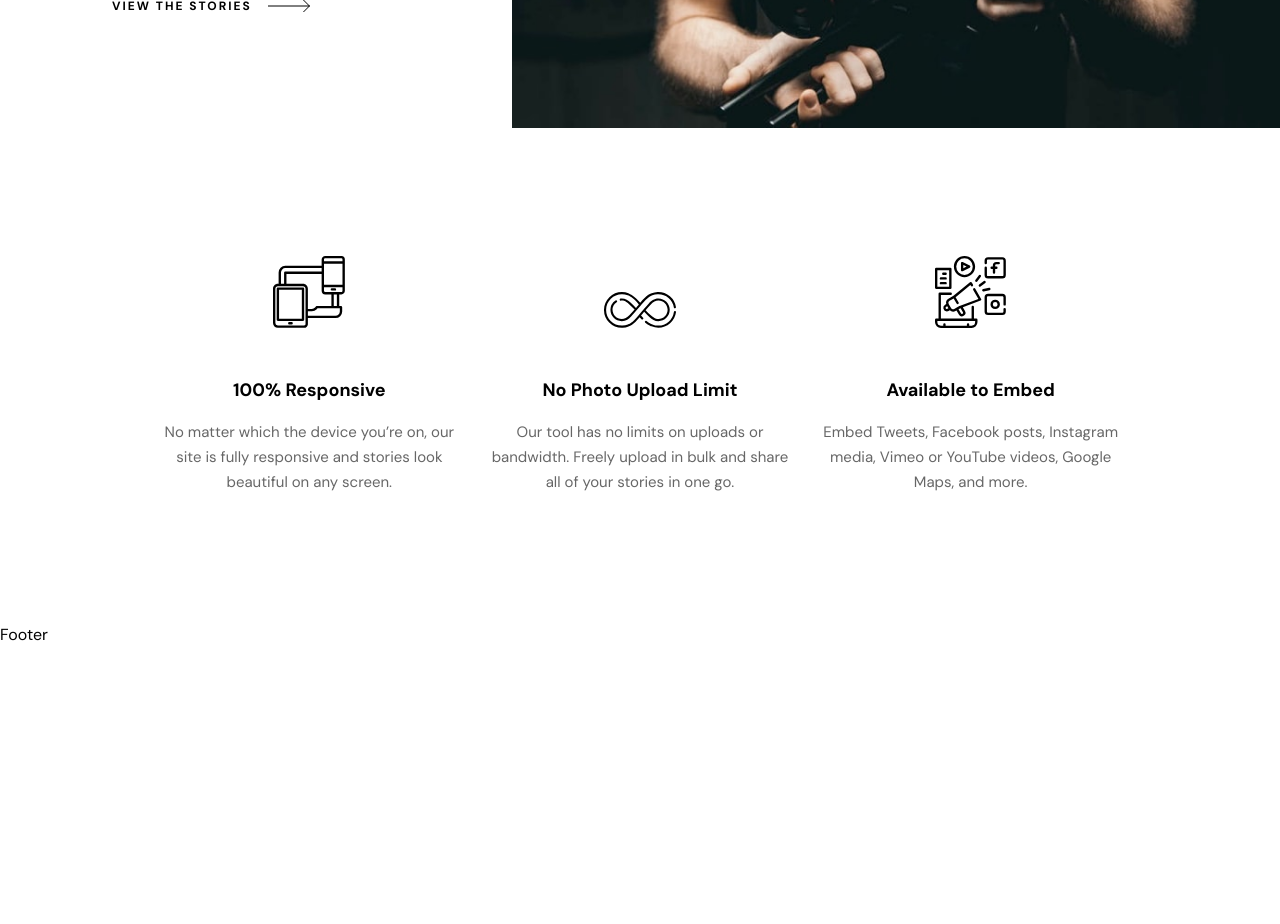
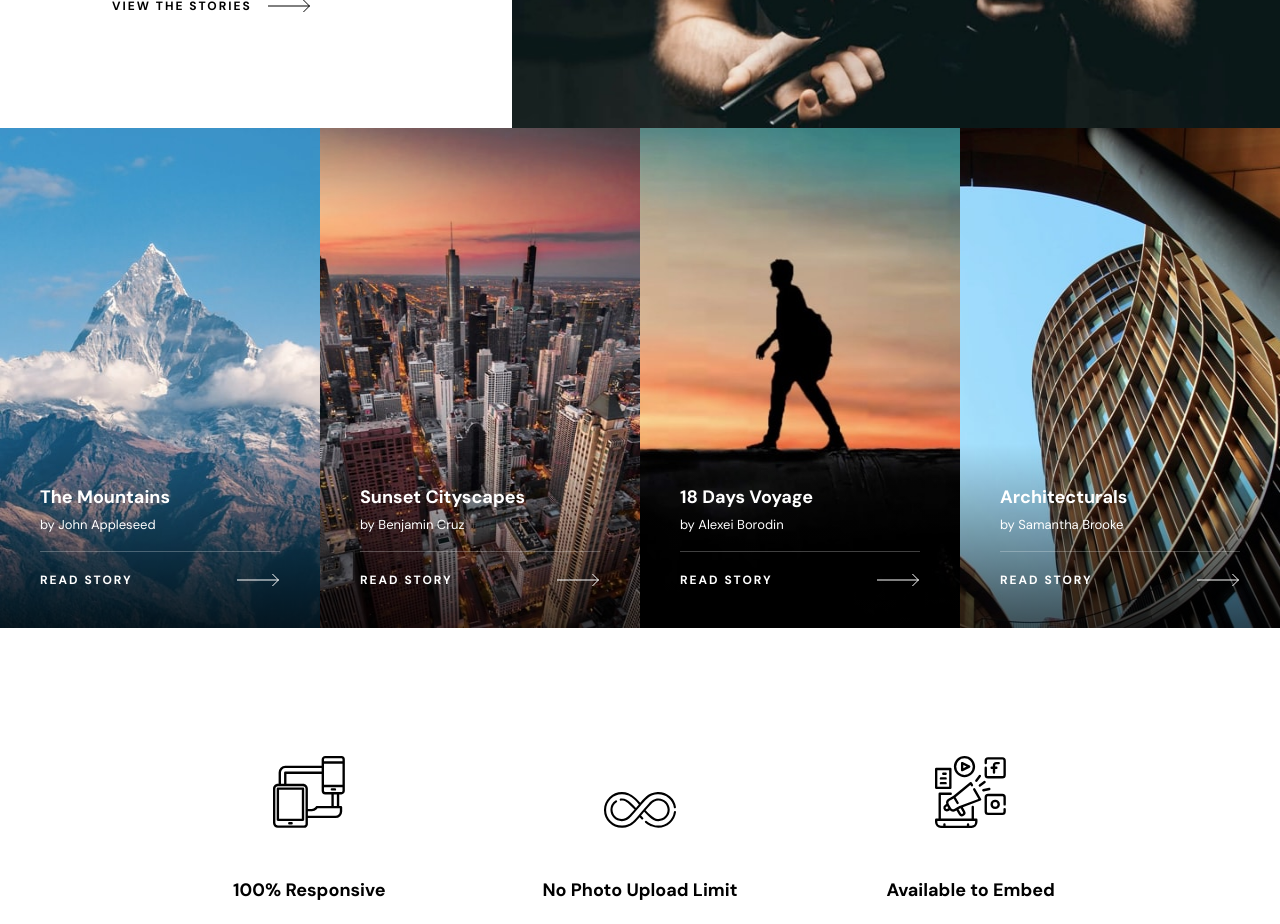
Before and after one commit to arpit8392/fem-challenge-38-photosnap-multi-page-website, a Next.js app: page / in a window 1280 px wide. Shown: the part 1680-2604 px from the top of the page. Before the commit the page ends 2327 px from the top, so only its background shows below. Built offline with nearby package versions, Linux system fonts and the light colour scheme.

Commit message:
Homepage | Stories Gallery

```diff
--- a/app/page.tsx
+++ b/app/page.tsx
@@ -1,14 +1,15 @@
 import Features from '@/components/Features'
+import Gallery from '@/components/Gallery'
 import Hero from '@/components/Hero'
 import Highlights from '@/components/Highlights'
-import { features } from '@/data'
+import { features, stories } from '@/data'
 
 export default function Home() {
 	return (
 		<div className='grid grid-cols-1'>
 			<Hero />
 			<Highlights />
-
+			<Gallery data={stories.slice(0, 4)} />
 			<Features data={features.slice(0, 3)} />
 		</div>
 	)
--- a/components/Gallery.tsx
+++ b/components/Gallery.tsx
@@ -1,4 +1,19 @@
-const Gallery = () => {
-	return <div>Gallery</div>
+import StoryItem from './StoryItem'
+
+type Props = {
+	data: Story[]
+}
+const Gallery = ({ data }: Props) => {
+	return (
+		<section>
+			<ul className='grid grid-cols-1 md:grid-cols-2 lg:grid-cols-4'>
+				{data.map((item) => (
+					<li key={item.id}>
+						<StoryItem {...item} />
+					</li>
+				))}
+			</ul>
+		</section>
+	)
 }
 export default Gallery
--- /dev/null
+++ b/components/StoryItem.tsx
@@ -0,0 +1,48 @@
+import Image from 'next/image'
+import Link from 'next/link'
+
+const StoryItem = ({ id, createdDate, title, author, image }: Story) => {
+	return (
+		<article>
+			<div className='relative h-[375px] w-full md:h-[500px]'>
+				<Image
+					src={`/assets/stories/mobile/${image}`}
+					alt={title}
+					fill
+					className='absolute md:hidden'
+				/>
+				<Image
+					src={`/assets/stories/desktop/${image}`}
+					alt={title}
+					fill
+					className='absolute hidden md:block'
+				/>
+				<div className='absolute bottom-0 flex w-full flex-col gap-4 bg-dark-overlay px-8 py-10 text-white md:px-11 lg:p-10'>
+					<div className='flex flex-col gap-1'>
+						<h3 className='text-lg font-bold'>{title}</h3>
+						<p className='text-[13px]'>{`by ${author}`}</p>
+					</div>
+					<hr className='border-white/25' />
+					<Link
+						href={'#'}
+						className='flex items-center justify-between pt-1 text-xs font-bold uppercase tracking-[2px] hover:underline hover:underline-offset-2'>
+						Read Story
+						<span>
+							<svg
+								xmlns='http://www.w3.org/2000/svg'
+								width='43'
+								height='14'
+								className='stroke-white'>
+								<g fill='none' fillRule='evenodd'>
+									<path d='M0 7h41.864M35.428 1l6 6-6 6' />
+								</g>
+							</svg>
+						</span>
+					</Link>
+				</div>
+			</div>
+		</article>
+	)
+}
+
+export default StoryItem
--- a/tailwind.config.js
+++ b/tailwind.config.js
@@ -12,6 +12,8 @@ module.exports = {
 			backgroundImage: {
 				'accent-gradient':
 					'linear-gradient(27deg, #FFC593 0.08%, #BC7198 51.95%, #5A77FF 100%)',
+				'dark-overlay':
+					'linear-gradient(180deg, rgba(0, 0, 0, 0.00) 0%, rgba(0, 0, 0, 0.66) 100%)',
 			},
 			padding: {
 				18: '72px',
```
Also changed, not shown: components/Story.tsx (deleted).
